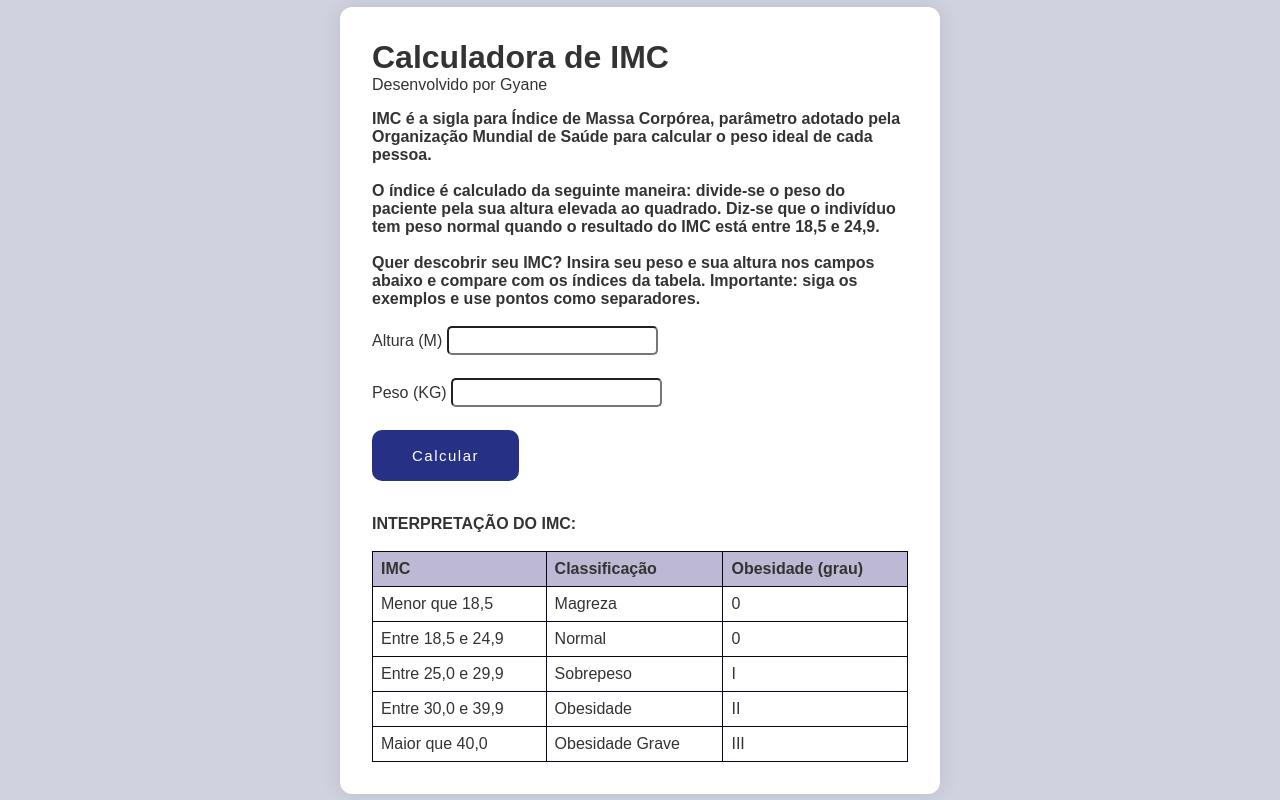
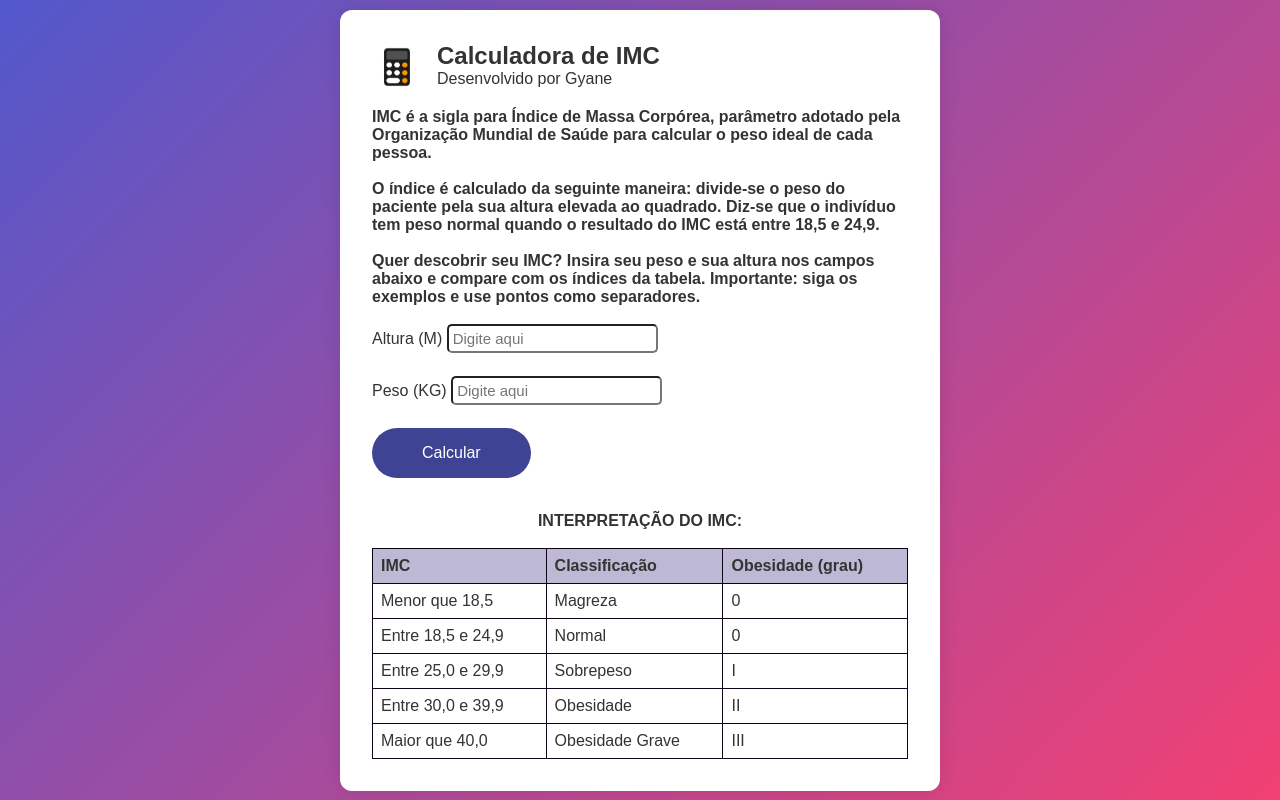
Before and after one commit to Gyane001/Calculadora-IMC, a plain HTML site: page index.html in a window 1280 px wide. Drawn offline with Linux system fonts and the light colour scheme.

Commit message:
Add files via upload
Add: logo calculadora, fundo colorido e formatação de texto

```diff
--- a/index.html
+++ b/index.html
@@ -9,26 +9,35 @@
 </head>
 
 <body>
-
-    <main class="container">
-        <h1>Calculadora de IMC</h1>
-        <p>Desenvolvido por Gyane</p>
-        <h2>
-            IMC é a sigla para Índice de Massa Corpórea, parâmetro adotado pela Organização Mundial de Saúde para calcular o peso ideal de cada pessoa.
-            <br><br> O índice é calculado da seguinte maneira: divide-se o peso do paciente pela sua altura elevada ao quadrado. Diz-se que o indivíduo tem peso normal quando o resultado do IMC está entre 18,5 e 24,9.
-            <br><br> Quer descobrir seu IMC? Insira seu peso e sua altura nos campos abaixo e compare com os índices da tabela. Importante: siga os exemplos e use pontos como separadores.
-        </h2> <br>
+    <div class="container" id="container">
+        <div class="imagem">
+            <img src="img/calculadora.png">
+            <div class="texto">
+                <h2> Calculadora de IMC </h2>
+                <p>Desenvolvido por Gyane</p>
+            </div>
+        </div>
+        <h1>
+            IMC é a sigla para Índice de Massa Corpórea, parâmetro adotado pela Organização Mundial de Saúde para
+            calcular o peso ideal de cada pessoa.
+            <br><br> O índice é calculado da seguinte maneira: divide-se o peso do paciente pela sua altura elevada
+            ao
+            quadrado. Diz-se que o indivíduo tem peso normal quando o resultado do IMC está entre 18,5 e 24,9.
+            <br><br> Quer descobrir seu IMC? Insira seu peso e sua altura nos campos abaixo e compare com os índices
+            da
+            tabela. Importante: siga os exemplos e use pontos como separadores.
+        </h1> <br>
 
         <div class="input-container">
             <label for="alturaEmMetros"> Altura (M)</label>
-            <input type="text" id="altura" name="alturaEmMetros" step="0.01" required><br><br>
+            <input type="text" id="altura" placeholder="Digite aqui" name="alturaEmMetros" step="0.01" required><br><br>
 
             <label for="pesoEmQuilos"> Peso (KG)</label>
-            <input type="text" id="peso" name="pesoEmQuilos" step="0.1" required><br><br>
+            <input type="text" id="peso" placeholder="Digite aqui" name="pesoEmQuilos" step="0.1" required><br><br>
         </div>
         <button type="button" id="calcularIMC">Calcular</button><br><br>
         <p id="resultado"></p>
-        <h2> INTERPRETAÇÃO DO IMC:</h2>
+        <h3> INTERPRETAÇÃO DO IMC:</h3>
 
         <div class="tabela"><br>
             <table>
@@ -68,7 +77,8 @@
                 </tbody>
             </table>
         </div>
-        <script src="script.js"></script>
+    </div>
+    <script src="script.js"></script>
     </main>
 </body>
 
--- a/style.css
+++ b/style.css
@@ -7,12 +7,23 @@
 
 body {
     background-color: #d1d2e0;
+    background: linear-gradient(135deg, #5258CB, #F24073);
     color: #333;
     display: flex;
     justify-content: center;
     align-items: center;
     height: 100vh;
 }
+
+/* . identifica a <div> class no html
+div .texto{
+    background: #00ff40;
+}*/
+
+/* # identifica o ID no html
+#container{
+    background-color: red;
+}*/
 
 .container {
     text-align: left;
@@ -22,19 +33,57 @@ body {
     box-shadow: 0 0 20px rgba(0, 0, 0, 0.1);
     max-width: 600px;
     width: 90%;
+
+}
+
+.container h1 {
+    margin-top: 1rem;
+    font-size: 16px;
+    justify-content: center;
+    display: flex
+}
+
+.container h3 {
+    margin-top: 1rem;
+    font-size: 16px;
+    justify-content: center;
+    display: flex
+}
+
+.container img {
+    width: 50px;
+    height: 50px;
+}
+
+.imagem {
+    display: flex;
+    gap: 15px;
+    flex-wrap: wrap;
 }
 
 button {
-    padding: 17px 40px;
-    border-radius: 10px;
-    border: 0;
-    background-color: #263085;
-    letter-spacing: 1.5px;
-    font-size: 15px;
-    transition: all 0.3sease;
-    color: hsl(0, 0%, 100%);
+    border: none;
+    outline: none;
+    padding: 16px 50px;
+    background: #3e4394;
+    color: #fff;
+    font-size: 16px;
     cursor: pointer;
+    border-radius: 40px;
+
 }
+
+button:hover {
+    background-color: #24275c;
+    transition: 0.2s;
+
+}
+
+button:active {
+    box-shadow: 0 5px #1d1f47;
+    transform: translateY(4px);
+}
+
 
 input {
     padding: 4px;
@@ -44,7 +93,7 @@ input {
     border-radius: 5px;
 }
 
-h2 {
+h1 {
     margin-top: 1rem;
     font-size: 16px;
     justify-content: center;
```
Also changed, not shown: img/calculadora.png (added), 1 other file.
